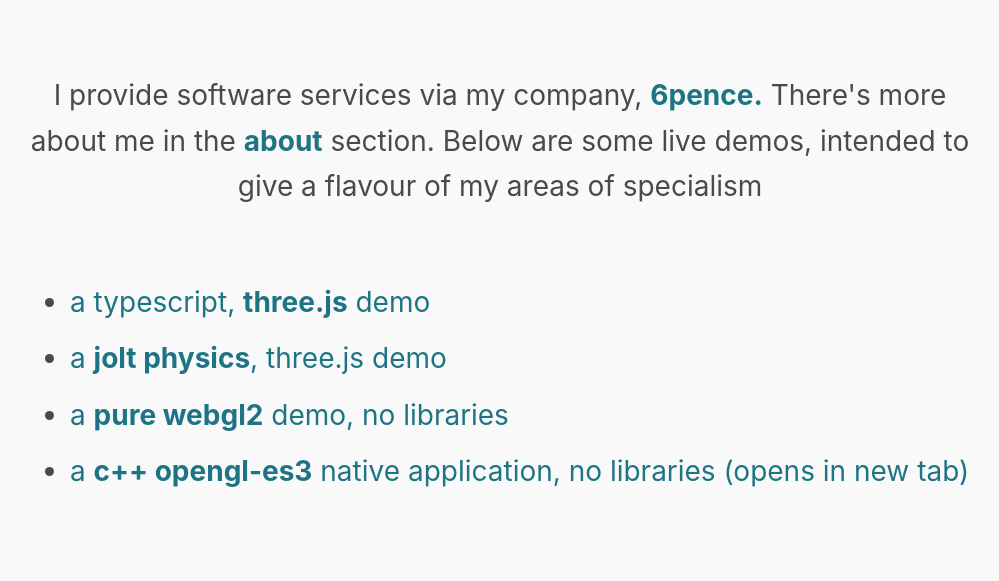
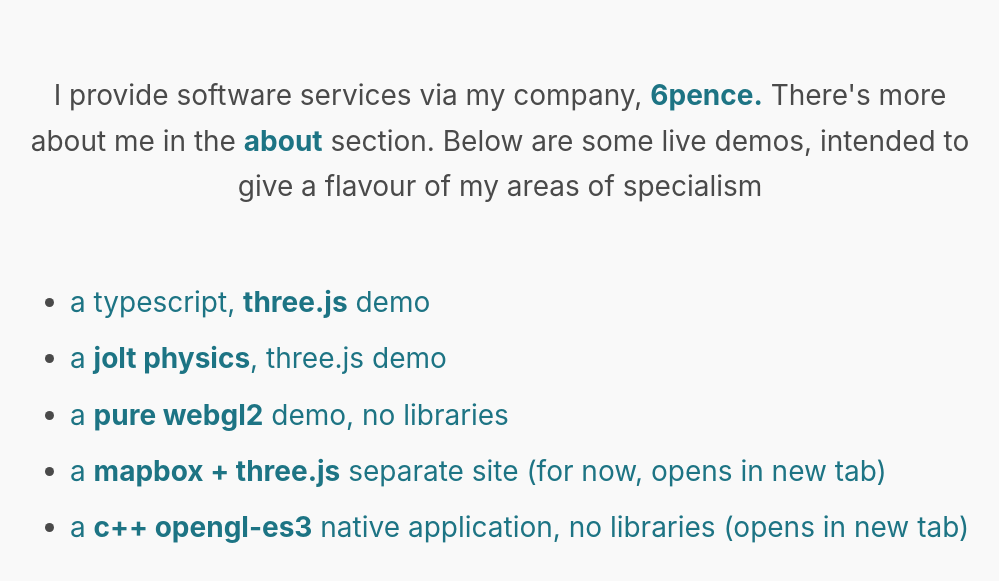
Before and after one commit to t0gre/t0gre.github.io, a website built with Vite: page index.html in a window 1280 px wide. Shown: the part 239-820 px from the top of the page, without its empty margins (140-1139 px from the left). Built offline with nearby package versions, Linux system fonts and the light colour scheme.

Commit message:
add link to wotton website

```diff
--- a/index.html
+++ b/index.html
@@ -45,9 +45,17 @@
                 </li>
                 <li>
                     <a
+                      href="https://t0gre.github.io/explore-wotton"
+                      target="_blank"
+                    >
+                      a <b>mapbox + three.js</b> separate site (for now, opens in new tab)</a>
+                </li>
+                <li>
+                    <a
                       href="https://github.com/t0gre/native-renderer/"
                       target="_blank"
-                    >a <b>c++ opengl-es3</b> native application, no libraries (opens in new tab)
+                    >
+                    a <b>c++ opengl-es3</b> native application, no libraries (opens in new tab)
                     </a>
                 </li>
             </ul>
```
